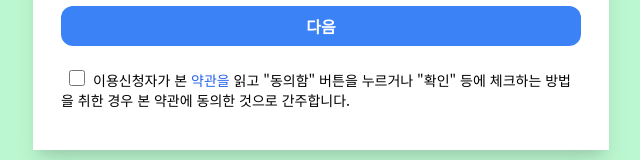
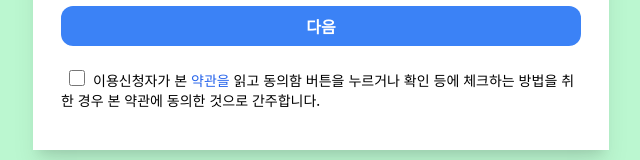
Before and after one commit to HLCA-CNRI/lightcalculator_next, a Next.js app: page / in a window 1280 px wide. Shown: the part 464-624 px from the top of the page, without its empty margins (319-959 px from the left). Built offline with nearby package versions, Linux system fonts and the light colour scheme.

Commit message:
deleted quotes

```diff
--- a/components/UserInfo.tsx
+++ b/components/UserInfo.tsx
@@ -135,7 +135,7 @@ const UserInfo = ({ setAuthenticate }: AuthenticateType) => {
             <button onClick={() => openTerm(true)} className="text-blue-600">
               약관을
             </button>{" "}
-            읽고 "동의함" 버튼을 누르거나 "확인" 등에 체크하는 방법을 취한 경우
+            읽고 동의함 버튼을 누르거나 확인 등에 체크하는 방법을 취한 경우
             본 약관에 동의한 것으로 간주합니다.
           </span>
           {term == true ? (
```
